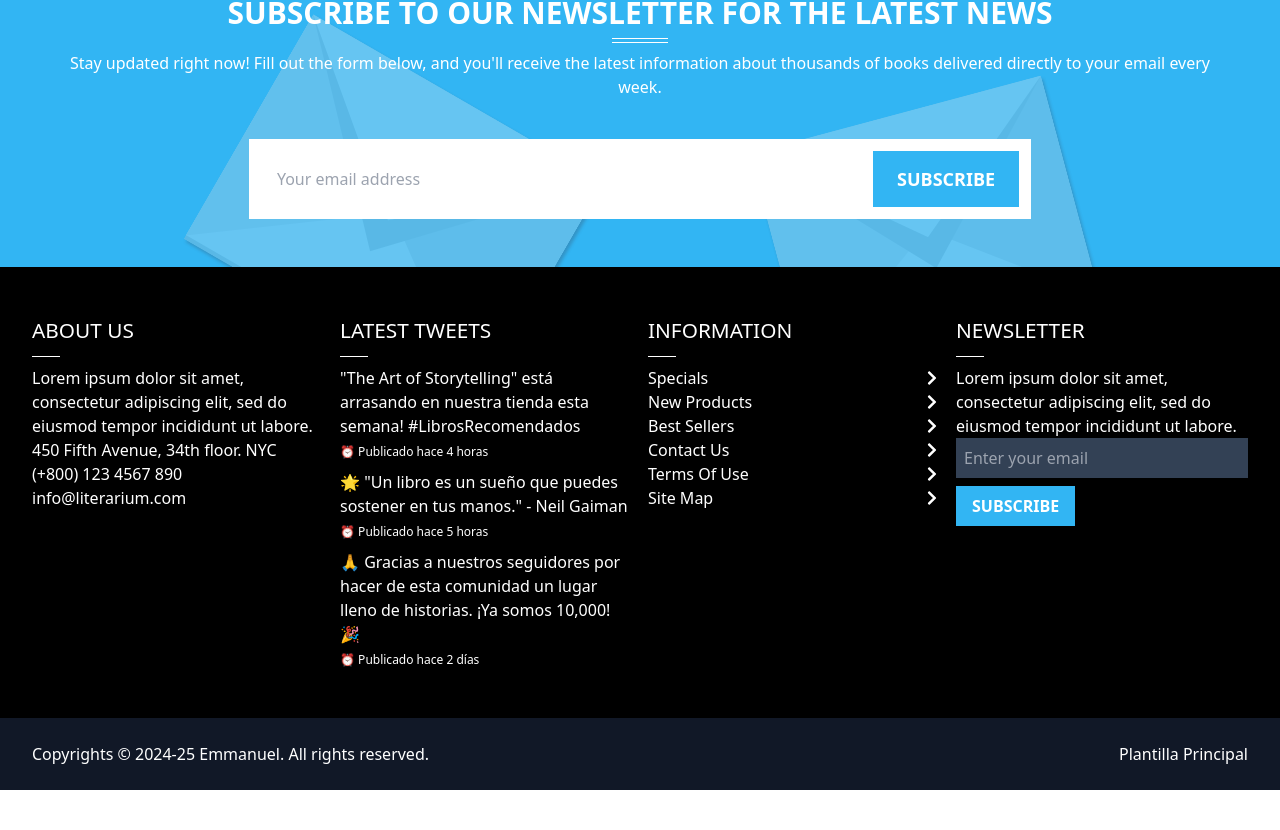
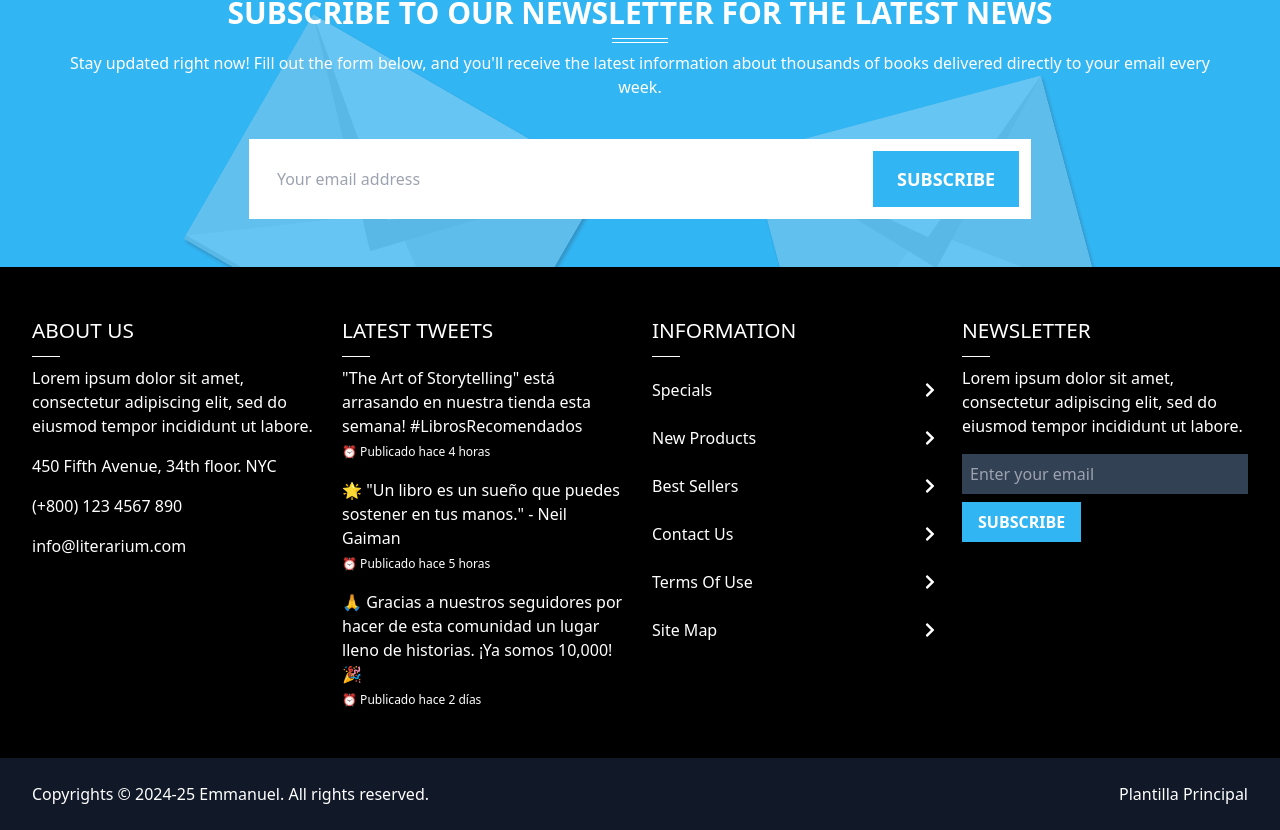
Before and after one commit to emmanuel-cruz-dev/literarium, a React (Vite) app: page / in a window 1280 px wide. Shown: the part 7139-7969 px from the top of the page. Before the commit the page ends 7929 px from the top, so only its background shows below. Built offline with nearby package versions, Linux system fonts and the light colour scheme.

Commit message:
clases y estructuras en footer lists

```diff
--- a/src/components/Footer.tsx
+++ b/src/components/Footer.tsx
@@ -16,13 +16,10 @@ const data = [
 
 const InformationList: FC<InformationListProps> = ({ data }) => {
   return (
-    <ul>
+    <ul className="unordered__list-container hover-item">
       {data.map((item) => (
         <li key={item}>
-          <a
-            className="flex justify-between items-center hover:px-2 transition-all duration-300"
-            href="#"
-          >
+          <a className="flex items-center justify-between" href="#">
             {item} <FaChevronRight />
           </a>
         </li>
@@ -33,10 +30,10 @@ const InformationList: FC<InformationListProps> = ({ data }) => {
 const Footer = () => {
   return (
     <footer className="footer bg-black text-white" id="footer">
-      <article className="grid grid-cols-1 md:grid-cols-2 lg:grid-cols-3 xl:grid-cols-4 gap-4 px-8 py-12 mx-auto">
+      <article className="grid grid-cols-1 md:grid-cols-2 lg:grid-cols-3 xl:grid-cols-4 gap-6 px-8 py-12 mx-auto">
         <div>
           <h2 className="footer__list-title">About Us</h2>
-          <ul>
+          <ul className="footer__list-container">
             <li>
               Lorem ipsum dolor sit amet, consectetur adipiscing elit, sed do
               eiusmod tempor incididunt ut labore.
@@ -51,7 +48,7 @@ const Footer = () => {
 
         <div>
           <h2 className="footer__list-title">Latest Tweets</h2>
-          <ul className="[&>li>span]:text-xs flex flex-col gap-2">
+          <ul className="footer__list-container [&>li>span]:text-xs">
             <li>
               <p>
                 "The Art of Storytelling" está arrasando en nuestra tienda esta
@@ -83,10 +80,14 @@ const Footer = () => {
 
         <div>
           <h2 className="footer__list-title">Newsletter</h2>
+          <ul className="footer__list-container">
+            <li>
               <p>
                 Lorem ipsum dolor sit amet, consectetur adipiscing elit, sed do
                 eiusmod tempor incididunt ut labore.
               </p>
+            </li>
+            <li>
               <form className="flex flex-col gap-2">
                 <input
                   type="email"
@@ -97,6 +98,8 @@ const Footer = () => {
                   Subscribe
                 </button>
               </form>
+            </li>
+          </ul>
         </div>
       </article>
       <article className="bg-gray-900 px-4 py-12 lg:py-6 lg:px-8 mx-auto flex flex-col lg:flex-row gap-4 justify-between items-center text-center">
--- a/src/styles/App.css
+++ b/src/styles/App.css
@@ -656,3 +656,26 @@ body {
   height: 0.9px;
   background-color: var(--white-color);
 }
+
+.footer__list-container {
+  display: flex;
+  flex-direction: column;
+  gap: 1rem;
+}
+
+.unordered__list-container li {
+  padding: 0.75rem 0;
+}
+
+.hover-item li {
+  transition: background-color 0.3s ease-in-out, padding 0.3s ease-in-out;
+}
+
+.hover-item li:hover {
+  padding-inline: 0.75rem;
+  background-color: var(--accent-color);
+}
+
+/***************************************
+ *           Fin: Footer               *
+ ***************************************/
```
Lines whose indentation alone changed are shown as unchanged.
